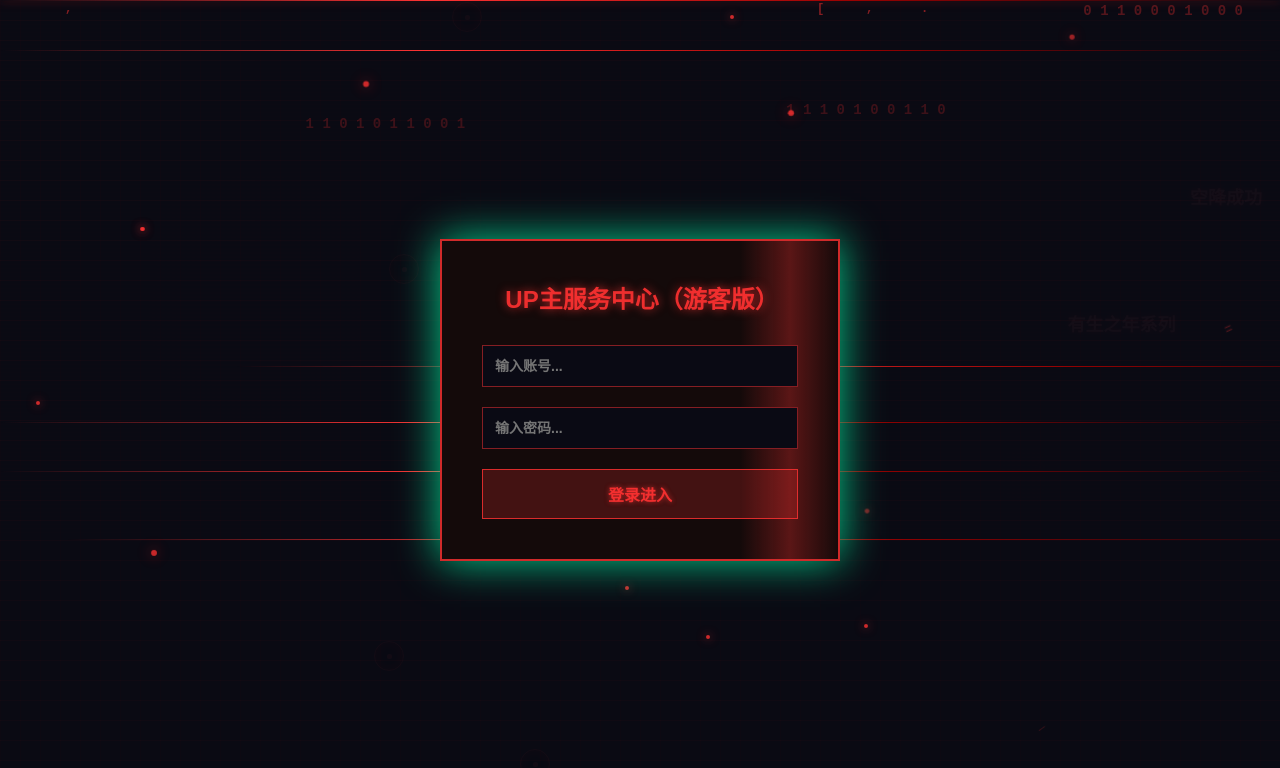
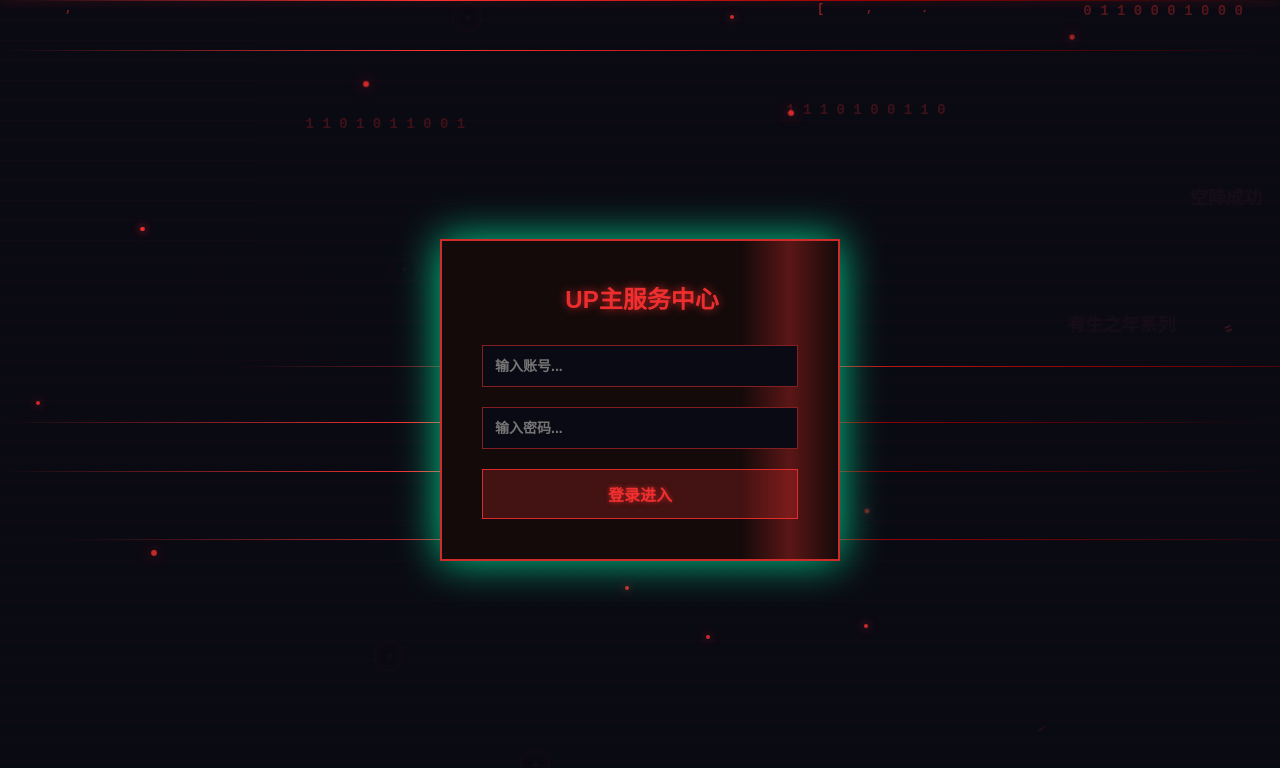
Before and after one commit to jykd427/B, a plain HTML site: page index.html in a window 1280 px wide. Drawn offline with Linux system fonts and the light colour scheme.

Commit message:
Add files via upload

```diff
--- a/index.html
+++ b/index.html
@@ -2288,7 +2288,7 @@
 
         <div class="login-box">
             <div class="login-light"></div>
-            <h2 class="glitch-effect" data-text="UP主服务中心（游客版）">UP主服务中心（游客版）</h2>
+            <h2 class="glitch-effect" data-text="UP主服务中心">UP主服务中心</h2>
             <input type="text" class="login-input" id="username-input" placeholder="输入账号...">
             <div class="error-message" id="username-error">账号错误，请输入正确的账号</div>
             <input type="password" class="login-input" id="password-input" placeholder="输入密码...">
```
